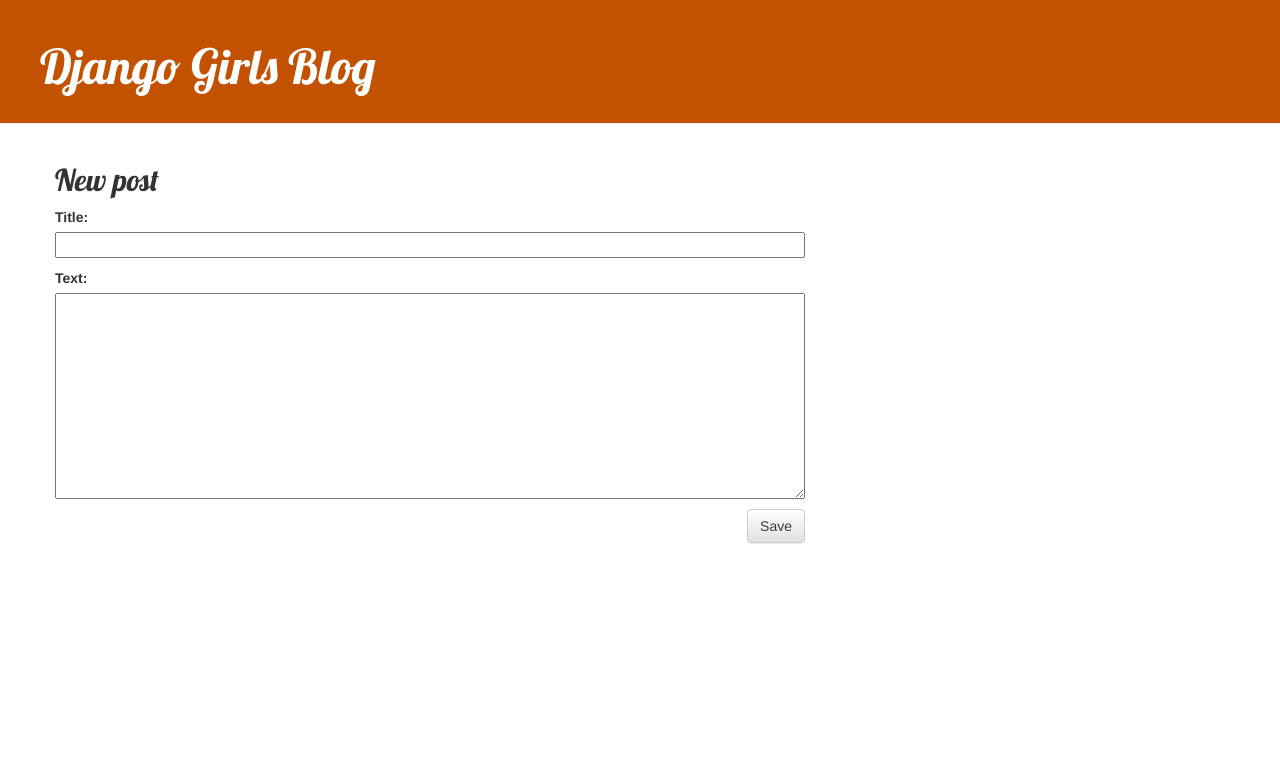
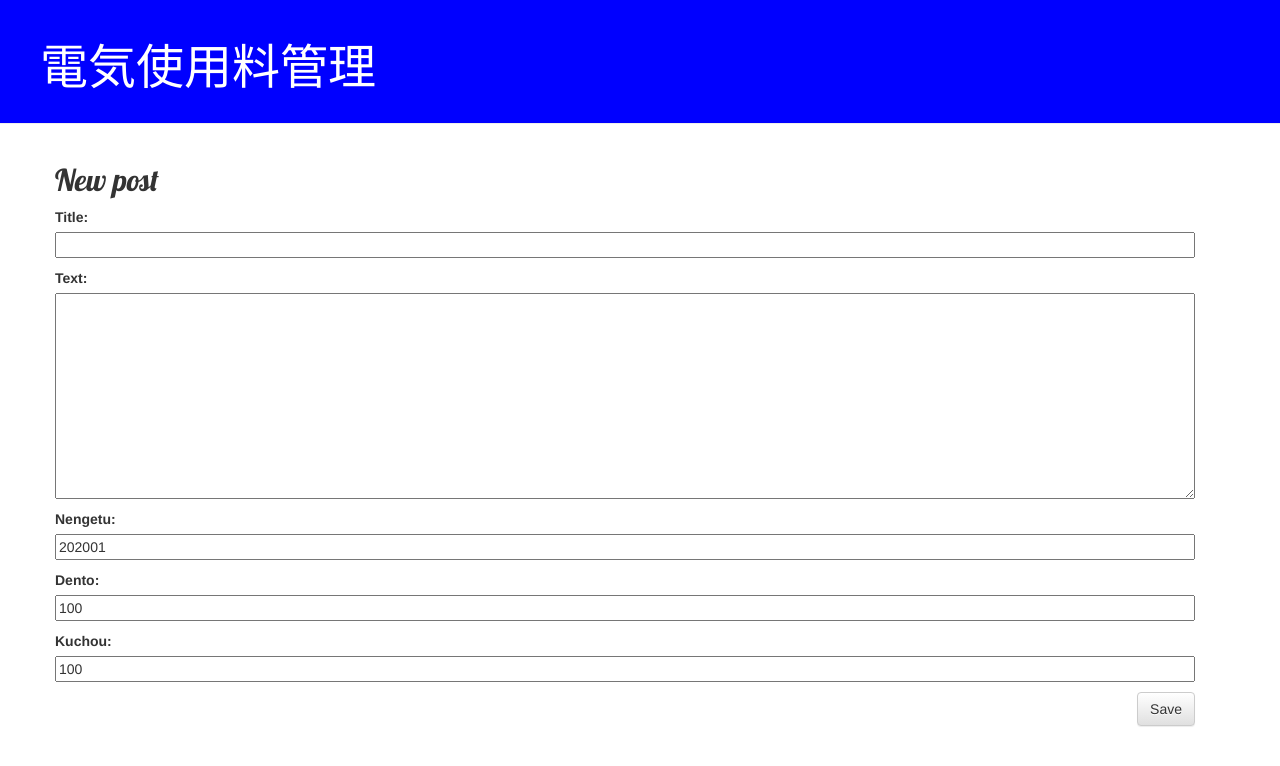
Before and after one commit to hisa369/my-first-blog, a Django app: page /post/new/ in a window 1280 px wide. Shown: the top 766 px of the page. Run offline with Django 3.2, Linux system fonts and the light colour scheme; some libraries are stand-ins or nearby versions.

Commit message:
Added view and template for detailed blog post as well as CSS for the site.

```diff
--- a/blog/forms.py
+++ b/blog/forms.py
@@ -5,4 +5,5 @@
 
     class Meta:
         model = Post
-        fields = ('title', 'text',)
+##        fields = ('title', 'text',)
+        fields = ('title', 'text', 'nengetu', 'dento', 'kuchou')
--- a/blog/models.py
+++ b/blog/models.py
@@ -7,6 +7,11 @@
     author = models.ForeignKey(settings.AUTH_USER_MODEL, on_delete=models.CASCADE)
     title = models.CharField(max_length=200)
     text = models.TextField()
+
+    nengetu = models.CharField(max_length=6, default=202001)
+    dento = models.IntegerField(default=100)
+    kuchou = models.IntegerField(default=100)
+
     created_date = models.DateTimeField(default=timezone.now)
     published_date = models.DateTimeField(blank=True, null=True)
 
--- a/blog/static/css/blog.css
+++ b/blog/static/css/blog.css
@@ -1,5 +1,5 @@
 .page-header {
-    background-color: #C25100;
+    background-color: #0000ff;
     margin-top: 0;
     padding: 20px 20px 20px 40px;
 }
--- a/blog/templates/blog/base.html
+++ b/blog/templates/blog/base.html
@@ -1,7 +1,7 @@
 {% load static %}
 <html>
     <head>
-        <title>Django Girls blog</title>
+        <title>電気使用料管理</title>
         <link rel="stylesheet" href="//maxcdn.bootstrapcdn.com/bootstrap/3.2.0/css/bootstrap.min.css">
         <link rel="stylesheet" href="//maxcdn.bootstrapcdn.com/bootstrap/3.2.0/css/bootstrap-theme.min.css">
         <link href="//fonts.googleapis.com/css?family=Lobster&subset=latin,latin-ext" rel="stylesheet" type="text/css">
@@ -12,15 +12,19 @@
         {% if user.is_authenticated %}
           <a href="{% url 'post_new' %}" class="top-menu"><span class="glyphicon glyphicon-plus"></span></a>
         {% endif %}
-        <h1><a href="/">Django Girls Blog</a></h1>
+        <h1><a href="/">電気使用料管理</a></h1>
       </div>
       <div class="content container">
+<!--
         <div class="row">
-            <div class="col-md-8">
-            {% block content %}
-            {% endblock %}
+            <div class="col-md-12">
+-->
+              {% block content %}
+              {% endblock %}
+<!--
             </div>
         </div>
+-->
       </div>
     </body>
 </html>
--- a/blog/templates/blog/post_detail.html
+++ b/blog/templates/blog/post_detail.html
@@ -10,7 +10,12 @@
         {% if user.is_authenticated %}
           <a class="btn btn-default" href="{% url 'post_edit' pk=post.pk %}"><span class="glyphicon glyphicon-pencil"></span></a>
         {% endif %}
+<!--
         <h2>{{ post.title }}</h2>
         <p>{{ post.text|linebreaksbr }}</p>
+-->
+        <p>{{ post.nengetu|linebreaksbr }}</p>
+        <p>{{ post.dento|linebreaksbr }}</p>
+        <p>{{ post.kuchou|linebreaksbr }}</p>
     </div>
 {% endblock %}
--- a/blog/urls.py
+++ b/blog/urls.py
@@ -3,6 +3,7 @@
 
 urlpatterns = [
     path('', views.post_list, name='post_list'),
+    path('', views.post_list2, name='post_list2'),
     path('post/<int:pk>/', views.post_detail, name='post_detail'),
     path('post/new/', views.post_new, name='post_new'),
     path('post/<int:pk>/edit/', views.post_edit, name='post_edit'),
--- a/blog/views.py
+++ b/blog/views.py
@@ -5,9 +5,17 @@
 from .forms import PostForm
 from django.shortcuts import redirect
 
+#def post_list(request):
+#    posts = Post.objects.filter(published_date__lte=timezone.now()).order_by('published_date')
+#    return render(request, 'blog/post_list.html', {'posts': posts})
+
 def post_list(request):
+    posts = Post.objects.all()
+    return render(request, 'blog/post_list.html', {'posts': posts})
+
+def post_list2(request):
     posts = Post.objects.filter(published_date__lte=timezone.now()).order_by('published_date')
-    return render(request, 'blog/post_list.html', {'posts': posts})
+    return render(request, 'blog/post_list2.html', {'posts': posts})
 
 def post_detail(request, pk):
     post = get_object_or_404(Post, pk=pk)
--- /dev/null
+++ b/myenv/pyvenv.cfg
@@ -0,0 +1,3 @@
+home = C:\Users\guestuser\AppData\Local\Programs\Python\Python38-32
+include-system-site-packages = false
+version = 3.8.2
```
Also changed, not shown: blog/templates/blog/post_list.html (+17 -5 lines), blog/templates/blog/post_list2.html (added, +13 -0 lines), blog/migrations/0002_auto_20200310_1508.py (added), 7 other files.
